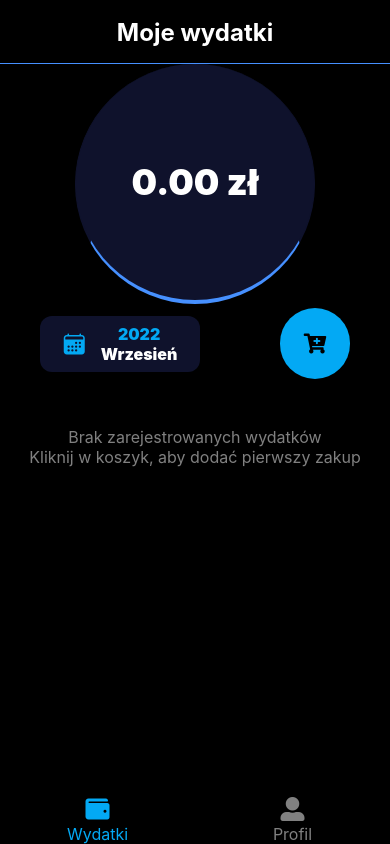
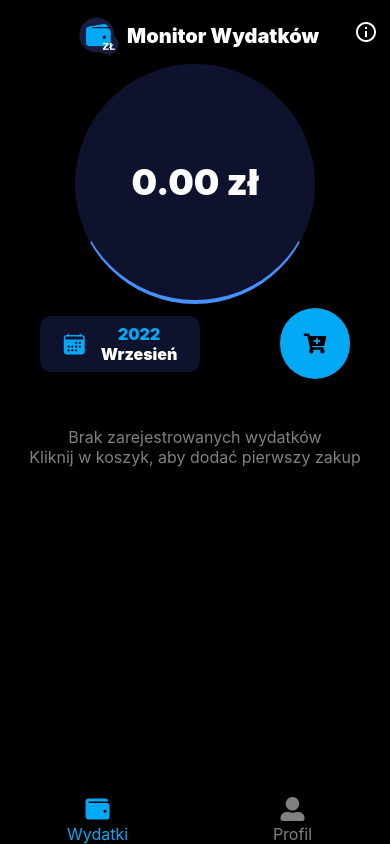
Before and after one commit to LukeZyte/MonitorWydatkow, a React Native app: screen /HomeScreen in a window 390 px wide. Built offline with nearby package versions, Linux system fonts and the light colour scheme.

Commit message:
add logo in header, fix buttons in datePicker

```diff
--- /dev/null
+++ b/LogoBarImage.js
@@ -0,0 +1,66 @@
+import { useTheme } from "@react-navigation/native";
+import React, { useContext } from "react";
+
+import { View, Image, StyleSheet } from "react-native";
+import TextUI from "./src/components/UI/TextUI";
+import { AppStyle } from "./src/constants/style";
+import { ThemeContext } from "./store/themeContext";
+
+const LogoBarImage = () => {
+  const { colors } = useTheme();
+  const { isDarkTheme } = useContext(ThemeContext);
+
+  return (
+    <View style={styles.rootContainer}>
+      <View style={styles.container}>
+        {isDarkTheme ? (
+          <Image
+            source={require("./assets/LogoMW_trans.png")}
+            style={styles.image}
+          />
+        ) : (
+          <Image
+            source={require("./assets/LogoMWLight_trans.png")}
+            style={styles.image}
+          />
+        )}
+        <TextUI style={styles.title}>Monitor Wydatków</TextUI>
+      </View>
+    </View>
+  );
+};
+
+export default LogoBarImage;
+
+const styles = StyleSheet.create({
+  rootContainer: {
+    flex: 1,
+    justifyContent: "flex-end",
+    marginBottom: 8,
+    // backgroundColor: "blue",
+  },
+  container: {
+    flexDirection: "row",
+    justifyContent: "center",
+    alignItems: "center",
+    // backgroundColor: "red",
+    // backgroundColor: colors.background,
+    // width: "100%",
+  },
+  image: {
+    width: 40,
+    height: 40,
+    marginHorizontal: 8,
+    // borderRadius: 80 / 2,
+    // backgroundColor: "pink",
+  },
+  title: {
+    fontSize: AppStyle.fontSize.large,
+    fontWeight: AppStyle.fontWeight.bold,
+    //   flex: 1,
+
+    //   left: 10,
+    //   right: 0,
+    // backgroundColor: "orange",
+  },
+});
--- a/MyApp.js
+++ b/MyApp.js
@@ -1,4 +1,8 @@
-import { DarkTheme, NavigationContainer } from "@react-navigation/native";
+import {
+  DarkTheme,
+  NavigationContainer,
+  useTheme,
+} from "@react-navigation/native";
 import { createNativeStackNavigator } from "@react-navigation/native-stack";
 import { createBottomTabNavigator } from "@react-navigation/bottom-tabs";
 import { FontAwesome5 } from "@expo/vector-icons";
@@ -6,10 +10,11 @@ import HomeScreen from "./src/screens/HomeScreen";
 import ProfileScreen from "./src/screens/ProfileScreen";
 import AllExpensesScreen from "./src/screens/AllExpensesScreen";
 import { useContext } from "react";
-import { Alert } from "react-native";
 import { ThemeContext } from "./store/themeContext";
 import { StatusBar } from "expo-status-bar";
 import { AppStyle } from "./src/constants/style";
+import LogoBarImage from "./LogoBarImage";
+import WhatsNewButton from "./WhatsNewButton";
 
 const Stack = createNativeStackNavigator();
 const Tab = createBottomTabNavigator();
@@ -30,7 +35,7 @@ const MyApp = () => {
           headerTitleAlign: "center",
           headerTintColor: currentTheme.colors.header,
           headerTitleStyle: {
-            fontSize: 24,
+            fontSize: 20,
             fontWeight: "bold",
           },
           tabBarActiveTintColor: isDarkTheme
@@ -55,7 +60,10 @@ const MyApp = () => {
             tabBarIcon: ({ color }) => (
               <FontAwesome5 name="wallet" size={24} color={color} />
             ),
-            headerTitle: "Moje wydatki",
+            headerTitle: "",
+            headerBackground: () => <LogoBarImage />,
+            // headerTitle: "Monitor Wydatków",
+            headerRight: () => <WhatsNewButton />,
           }}
         />
         <Tab.Screen
@@ -91,7 +99,7 @@ const MyApp = () => {
           headerTitleAlign: "center",
           headerTintColor: currentTheme.colors.header,
           headerTitleStyle: {
-            fontSize: 24,
+            fontSize: 20,
             fontWeight: "bold",
           },
           tabBarActiveTintColor: isDarkTheme
--- /dev/null
+++ b/WhatsNewButton.js
@@ -0,0 +1,51 @@
+import { MaterialCommunityIcons } from "@expo/vector-icons";
+import { useTheme } from "@react-navigation/native";
+import { Alert, Pressable, StyleSheet } from "react-native";
+import { AppStyle } from "./src/constants/style";
+
+const WhatsNewButton = () => {
+  const { colors } = useTheme();
+
+  const pressHandler = () => {
+    Alert.alert(
+      "Co nowego?",
+      `Aktualizaja 12.11.2022\n
+    > Dodano logo w zakładce "Wydatki".
+    > Lepszy design okienek.
+    > Lepsza paleta kolorów.
+
+# Znane problemy #
+
+    - Nie zawsze reagujące przyciski w opcjach.
+    - Natywne białe okno w "Co nowego" oraz podczas usuwania wydatku.
+
+Jeżli napotkasz jakiś błąd, który nie został powyżej wymieniony - daj znać, z góry dzięki <3\n
+@telegram: https://t.me/LukeJarzab
+      `,
+      [{ text: "Zamknij" }]
+    );
+  };
+
+  return (
+    <Pressable
+      onPress={pressHandler}
+      style={({ pressed }) => [styles.container, pressed && { opacity: 0.2 }]}
+    >
+      <MaterialCommunityIcons
+        name="information-outline"
+        size={24}
+        color={colors.text}
+      />
+    </Pressable>
+  );
+};
+
+export default WhatsNewButton;
+
+const styles = StyleSheet.create({
+  container: {
+    overflow: "hidden",
+    borderRadius: AppStyle.border.round,
+    marginHorizontal: 12,
+  },
+});
--- a/src/components/Expenses/AddExpense/AddExpenseForm.js
+++ b/src/components/Expenses/AddExpense/AddExpenseForm.js
@@ -217,6 +217,7 @@ const AddExpenseForm = ({ onSetModalVisible }) => {
         keyboardType="default"
         style={[
           styles.titleInput,
+          isDarkTheme && { backgroundColor: colors.background },
           !enteredTitle.isValid && {
             borderColor: colors.wrong,
             color: colors.wrong,
--- a/src/components/Expenses/DatePickerDisplay.js
+++ b/src/components/Expenses/DatePickerDisplay.js
@@ -39,7 +39,7 @@ const DatePickerDisplay = ({
           size={24}
           color={colors.accent}
           onPress={() => setDatePickerVisible(true)}
-          style={({ pressed }) => [pressed && isIOS && { opacity: 0.5 }]}
+          // style={({ pressed }) => [pressed && isIOS && { opacity: 0.5 }]}
         >
           {fullDate && getSimpleDate(selectedDate)}
           {!fullDate && (
--- a/src/components/Expenses/DatePickerModal.js
+++ b/src/components/Expenses/DatePickerModal.js
@@ -118,15 +118,12 @@ const DatePickerModal = ({
     <>
       <TextUI>Rok</TextUI>
       <View style={styles.sliderBox}>
-        <IconButton>
+        <IconButton style={styles.sliderIconContainer}>
           <MaterialIcons
-            name="arrow-back-ios"
-            size={24}
+            name="keyboard-arrow-left"
+            size={32}
             color={colors.text}
-            style={[
-              styles.sliderIcon,
-              { backgroundColor: colors.modal, borderRadius: 0 },
-            ]}
+            style={[styles.sliderIcon, { backgroundColor: colors.modal }]}
             onPress={prevYearHandler}
           />
         </IconButton>
@@ -135,15 +132,12 @@ const DatePickerModal = ({
         >
           {year}
         </TextUI>
-        <IconButton>
+        <IconButton style={styles.sliderIconContainer}>
           <MaterialIcons
-            name="arrow-forward-ios"
-            size={24}
+            name="keyboard-arrow-right"
+            size={32}
             color={colors.text}
-            style={[
-              styles.sliderIcon,
-              { backgroundColor: colors.modal, borderRadius: 0 },
-            ]}
+            style={[styles.sliderIcon, { backgroundColor: colors.modal }]}
             onPress={nextYearHandler}
           />
         </IconButton>
@@ -155,15 +149,12 @@ const DatePickerModal = ({
     <>
       <TextUI>Miesiąc</TextUI>
       <View style={styles.sliderBox}>
-        <IconButton>
+        <IconButton style={styles.sliderIconContainer}>
           <MaterialIcons
-            name="arrow-back-ios"
-            size={24}
+            name="keyboard-arrow-left"
+            size={32}
             color={colors.text}
-            style={[
-              styles.sliderIcon,
-              { backgroundColor: colors.modal, borderRadius: 0 },
-            ]}
+            style={[styles.sliderIcon, { backgroundColor: colors.modal }]}
             onPress={prevMonthHandler}
           />
         </IconButton>
@@ -179,15 +170,12 @@ const DatePickerModal = ({
         >
           {getMonthName(month)}
         </TextUI>
-        <IconButton>
+        <IconButton style={styles.sliderIconContainer}>
           <MaterialIcons
-            name="arrow-forward-ios"
-            size={24}
+            name="keyboard-arrow-right"
+            size={32}
             color={colors.text}
-            style={[
-              styles.sliderIcon,
-              { backgroundColor: colors.modal, borderRadius: 0 },
-            ]}
+            style={[styles.sliderIcon, { backgroundColor: colors.modal }]}
             onPress={nextMonthHandler}
           />
         </IconButton>
@@ -300,7 +288,14 @@ const styles = StyleSheet.create({
     alignItems: "center",
     marginBottom: 16,
   },
-  sliderIcon: { padding: 8 },
+  sliderIcon: {
+    padding: 8,
+  },
+  sliderIconContainer: {
+    borderRadius: 0,
+    justifyContent: "center",
+    alignItems: "center",
+  },
   text: {
     fontWeight: AppStyle.fontWeight.bold,
     fontSize: AppStyle.fontSize.huge,
--- a/src/components/Options/OptionCard.js
+++ b/src/components/Options/OptionCard.js
@@ -10,10 +10,15 @@ import { ThemeContext } from "../../../store/themeContext";
 const OptionCard = ({ iconName, iconSize, title, optionText }) => {
   const { colors } = useTheme();
   const isIOS = Platform.OS === "ios";
-  const { toggleTheme } = useContext(ThemeContext);
+  const { toggleTheme, isDarkTheme } = useContext(ThemeContext);
 
   return (
-    <Card style={styles.outer}>
+    <Card
+      style={[
+        styles.outer,
+        isDarkTheme && { backgroundColor: colors.background },
+      ]}
+    >
       <Pressable
         onPress={toggleTheme}
         android_ripple={{ color: colors.accent }}
--- a/src/components/UI/IoniconTextButton.js
+++ b/src/components/UI/IoniconTextButton.js
@@ -22,10 +22,9 @@ const IoniconTextButton = ({
     <View style={[styles.outer, style]}>
       <Pressable
         onPress={onPress}
-        android_ripple={{ color: colors.secondBgPrimary }}
+        android_ripple={{ color: colors.accent }}
         style={({ pressed }) =>
-          pressed &&
-          isIOS && { backgroundColor: colors.secondbgPrimary, opacity: 0.5 }
+          pressed && isIOS && { backgroundColor: colors.accent, opacity: 0.5 }
         }
       >
         <View
--- a/src/components/UI/ModalWindow.js
+++ b/src/components/UI/ModalWindow.js
@@ -28,7 +28,7 @@ const ModalWindow = ({
       <TouchableOpacity
         style={styles.rootContainer}
         activeOpacity={1}
-        onPressOut={() => onSetModalVisible(false)}
+        // onPressOut={() => onSetModalVisible(false)}s
       />
       <View style={styles.innerContainer}>
         <Card
--- a/store/themeContext.js
+++ b/store/themeContext.js
@@ -11,7 +11,7 @@ const DarkTheme = {
     // secondBgPrimary: "#151a50",
     accent: "#03A9F4",
     background: "#000000",
-    modal: "#1d1d1d",
+    modal: "#212335",
     // card: "#191c3f",
     card: "#000000",
     text: "#FFFFFF",
```
Also changed, not shown: eas.json (+7 -2 lines), assets/LogoMWLight_trans.png (added), assets/LogoMW_trans.png (added).
